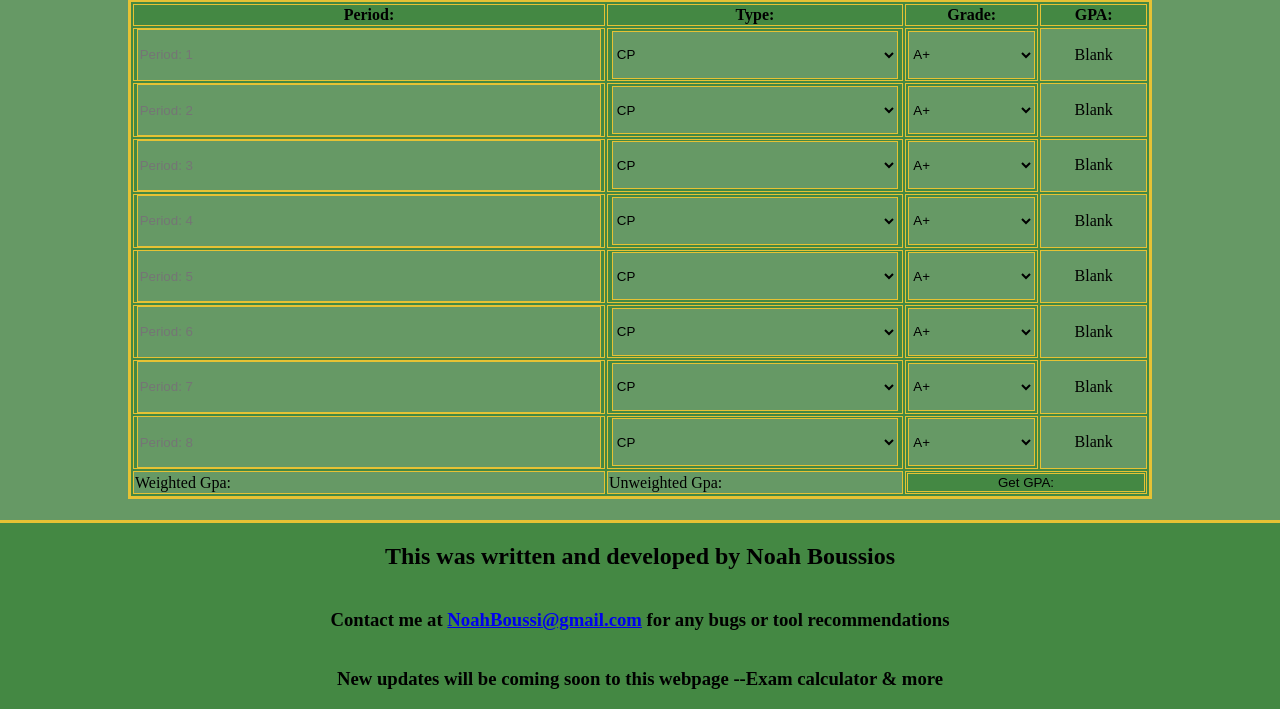
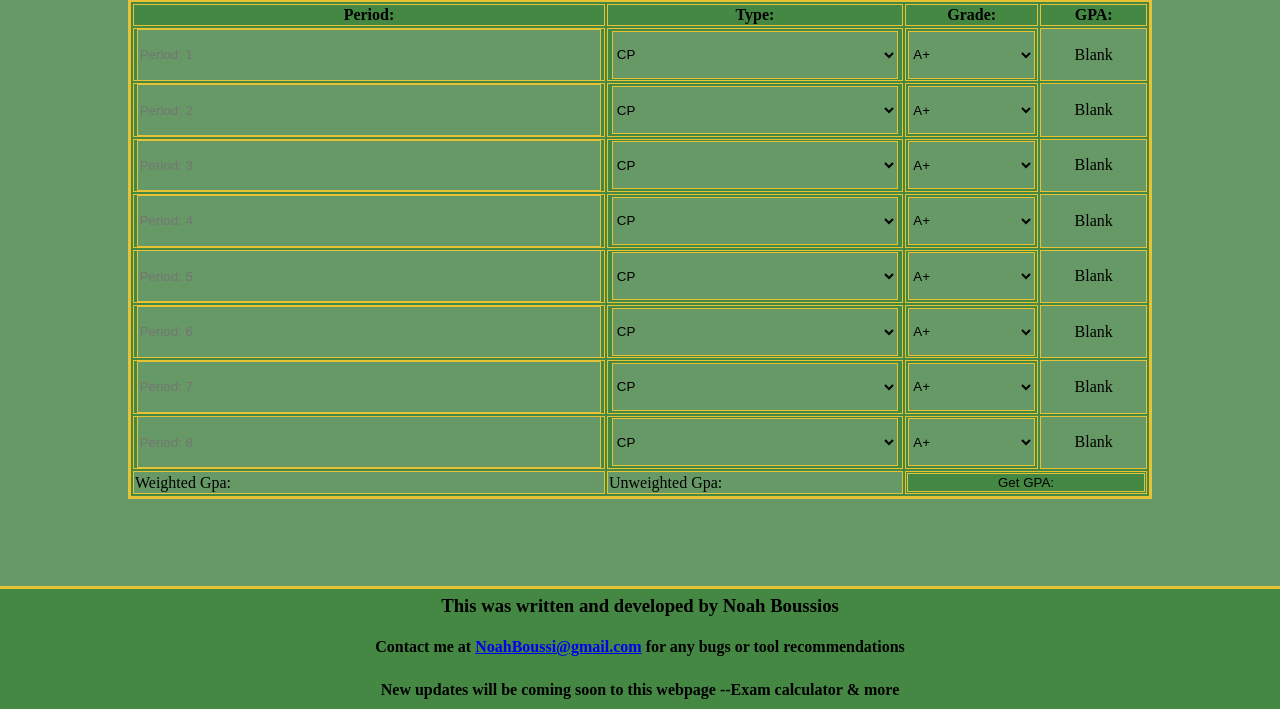
Before and after one commit to B0ussi/Cardinal-Gibbons-Gpa-Calculator, a plain HTML site: page index.html in a window 1280 px wide. Shown: the part 91-800 px from the top of the page. Drawn offline with Linux system fonts and the light colour scheme.

Commit message:
Footer Fix

```diff
--- a/index.html
+++ b/index.html
@@ -44,9 +44,9 @@
         </main>
 
         <footer>
-            <h2>This was written and developed by Noah Boussios</h2>
-            <h3>Contact me at <a href="mailto:noahboussi@gmail.com">NoahBoussi@gmail.com</a> for any bugs or tool recommendations</h3>
-            <h3>New updates will be coming soon to this webpage --Exam calculator & more</h3>
+            <h3>This was written and developed by Noah Boussios</h3>
+            <h4>Contact me at <a href="mailto:noahboussi@gmail.com">NoahBoussi@gmail.com</a> for any bugs or tool recommendations</h4>
+            <h4>New updates will be coming soon to this webpage --Exam calculator & more</h4>
         </footer>
 
     </body>
--- a/resources/css/styles.css
+++ b/resources/css/styles.css
@@ -4,6 +4,8 @@ body, html {
     background-color: #669965 ;
     display: flex;
     flex-direction: column;
+    height: 100%;
+    min-height: 100vh;
 }
 
 :root {
@@ -41,6 +43,7 @@ main {
     background-color: var(--light-green);
     display: flex;
     justify-content: center;
+    flex: 1;
 }
 main table {
     border: var(--gold) 3px solid;
@@ -64,14 +67,13 @@ tfoot td {
 footer {
     background-color: var(--green);
     border-top: var(--gold) 3px solid;
-    position: absolute;
     width: 100%;
     display: flex;
     align-items: center;
     justify-content: center;
     text-align: center;
     bottom: 0;
-
-    margin-top: 160px;
+    height:120px;
     flex-flow: column nowrap;
+    line-height: 1px;
 }
```
